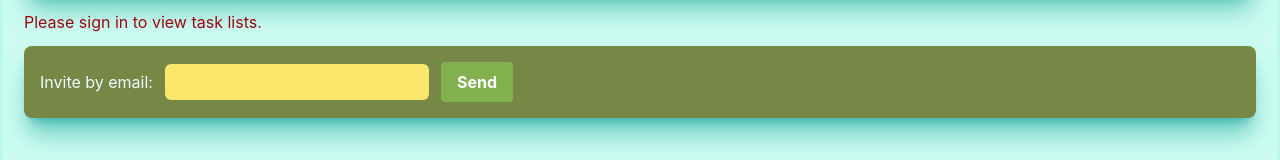
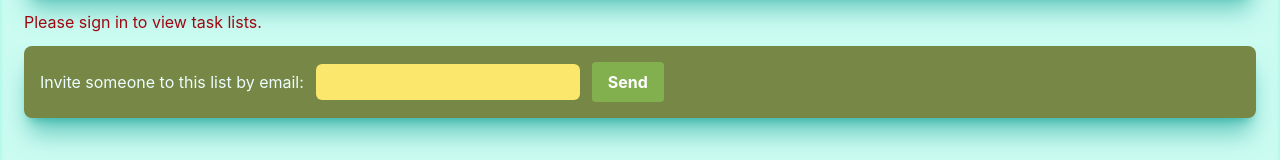
Before and after one commit to d3nzus/cmsc128-Lab2_CRUD_BanasBirondo, a React (Vite) app: page /home in a window 1280 px wide. Shown: the part 364-524 px from the top of the page. Built offline with nearby package versions, Linux system fonts and the light colour scheme; no server answers.

Commit message:
fix: update invitation label

```diff
--- a/src/components/InviteForm.tsx
+++ b/src/components/InviteForm.tsx
@@ -29,7 +29,7 @@ function InviteForm({ taskListId }: { taskListId: number | null }) {
       className="flex flex-wrap items-center gap-x-3 gap-y-2 rounded-lg bg-olive-leaf-600 p-3 text-cyan-50 shadow-xl shadow-teal-600/50 sm:p-4"
       onSubmit={handleSubmit}
     >
-      <label htmlFor="invite-email">Invite by email:</label>
+      <label htmlFor="invite-email">Invite someone to this list by email:</label>
       <input
         className="min-w-0 rounded-md border-0 bg-cornsilk-300 px-2 py-1.5 text-cyan-950"
         id="invite-email"
```
